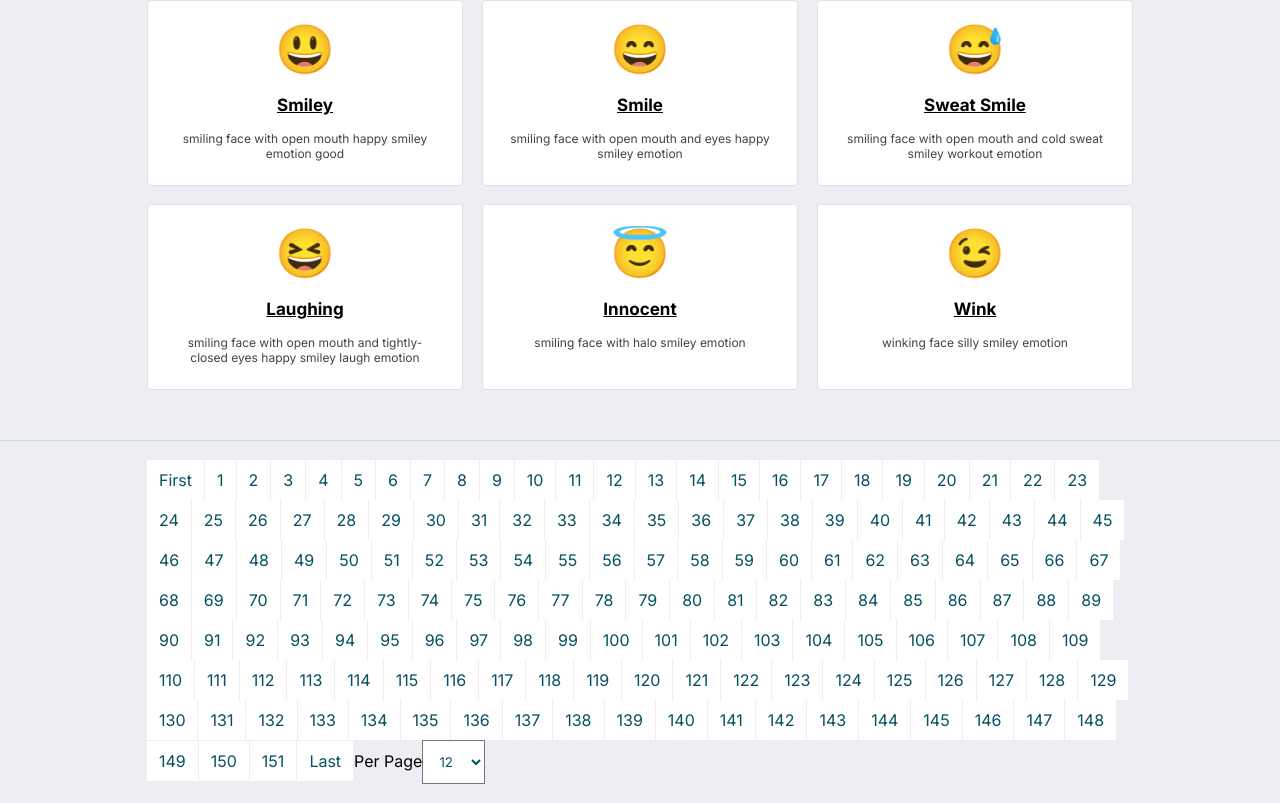
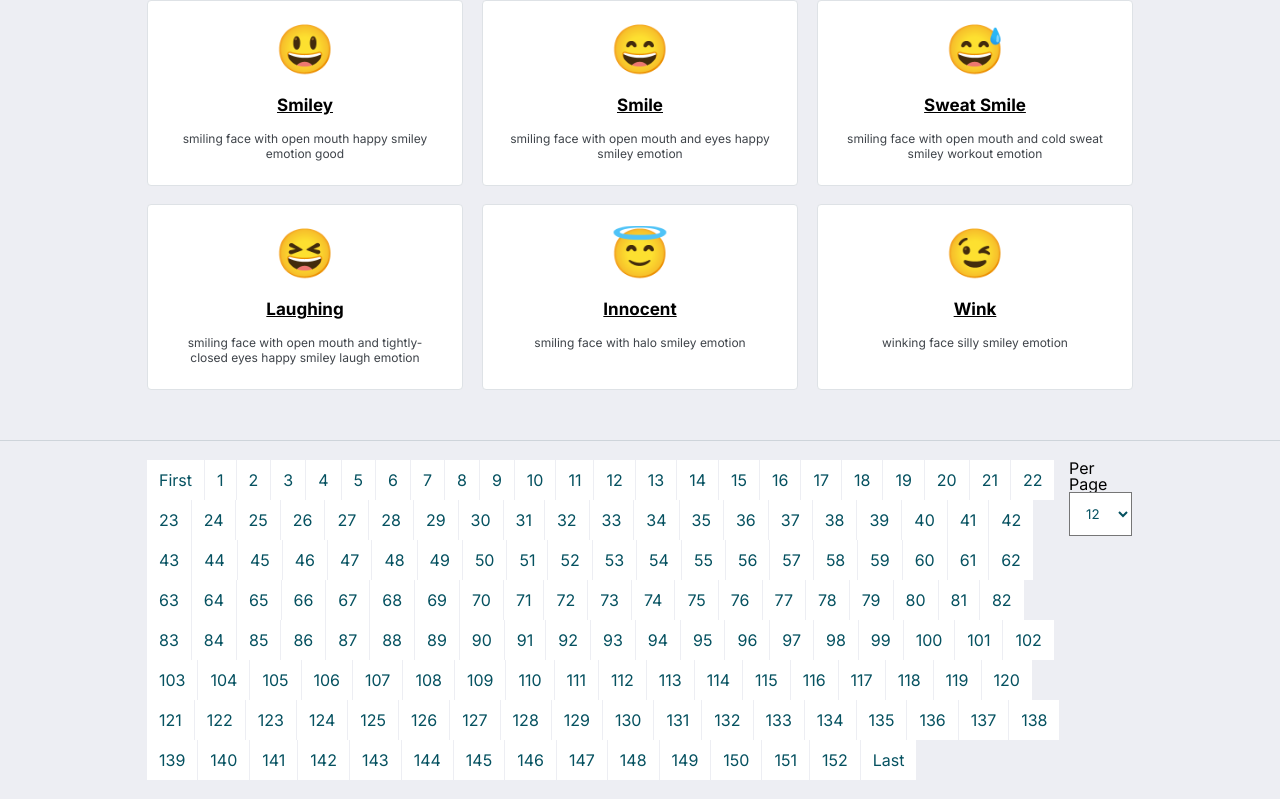
Before and after one commit to d1maro/react-emoji-finder, a React (Create React App) app: page / in a window 1280 px wide. Shown: the part 783-1586 px from the top of the page. Built offline with nearby package versions, Linux system fonts and the light colour scheme.

Commit message:
button with last page fixed

```diff
--- a/src/Components/Pagination.jsx
+++ b/src/Components/Pagination.jsx
@@ -7,21 +7,25 @@ import React from 'react'
 
 export const Pagination = ({lastIndex, setCurrentPage, getPerPage, currentPage}) => {
     let arr = [];
-    for (let i = 1; i < lastIndex; i++) {
+    for (let i = 1; i <= lastIndex; i++) {
         arr.push(i)
     }
     return (
     <footer className="footer">
-        <div className="container">
-            <button className="pagination__button" onClick={() => setCurrentPage(currentPage = 1)}>First</button>
-            {arr.map(elem => <button className="pagination__button" onClick={() => setCurrentPage(elem)}>{elem}</button>)}
-            <button className="pagination__button" onClick={() => setCurrentPage({currentPage} = -1)}>Last</button>
+        <div className="container pagination">
+            <div className="pagination__pages">
+                <button className="pagination__button" onClick={() => setCurrentPage(currentPage = 1)}>First</button>
+                {arr.map(elem => <button className="pagination__button" onClick={() => setCurrentPage(elem)}>{elem}</button>)}
+                <button className="pagination__button" onClick={() => setCurrentPage(lastIndex)}>Last</button>
+            </div>
+            <div className="pagination__select">
             <label for="select">Per Page</label>
                 <select id="select" className="pagination__button" onChange={getPerPage}>
                     <option value={12}>12</option>
                     <option value={24}>24</option>
                     <option value={48}>48</option>
                 </select>
+            </div>
         </div>
     </footer>
   )
--- a/src/index.css
+++ b/src/index.css
@@ -296,6 +296,11 @@ img {
   background: #edeef3;
 }
 
+.pagination {
+  display: flex;
+  justify-content: space-between;
+}
+
 .pagination__button {
   padding: 12px;
   margin-right: 1px;
```
